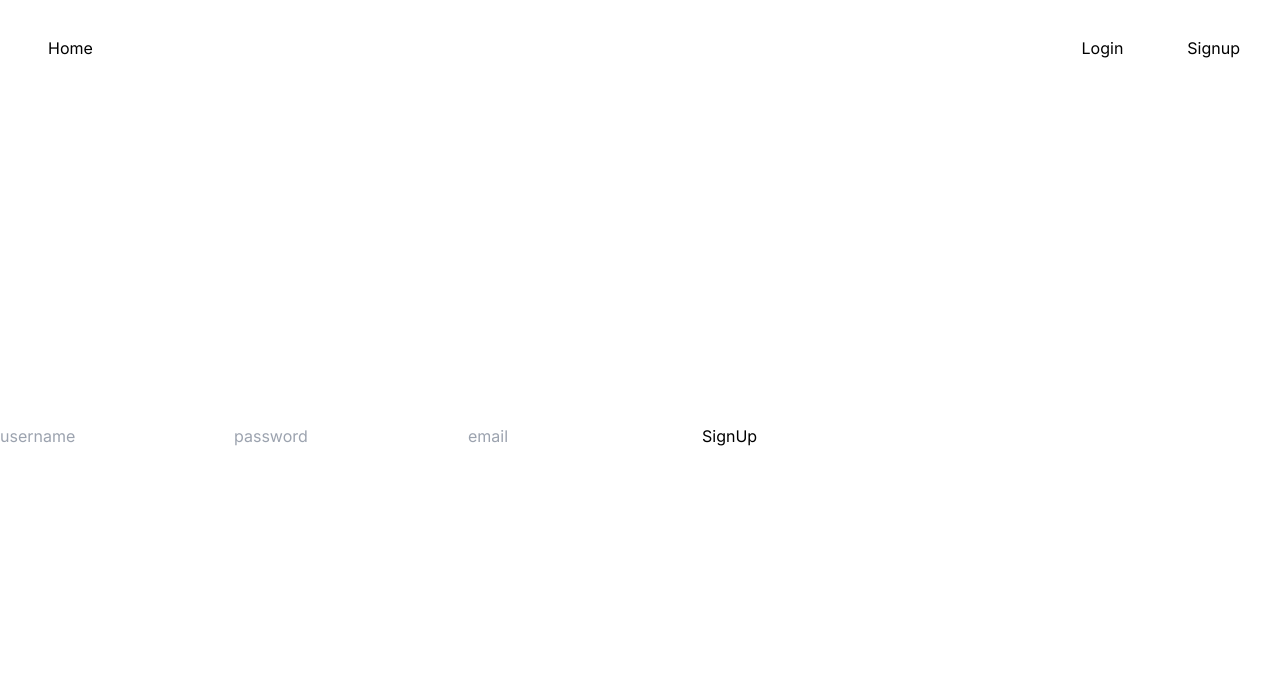
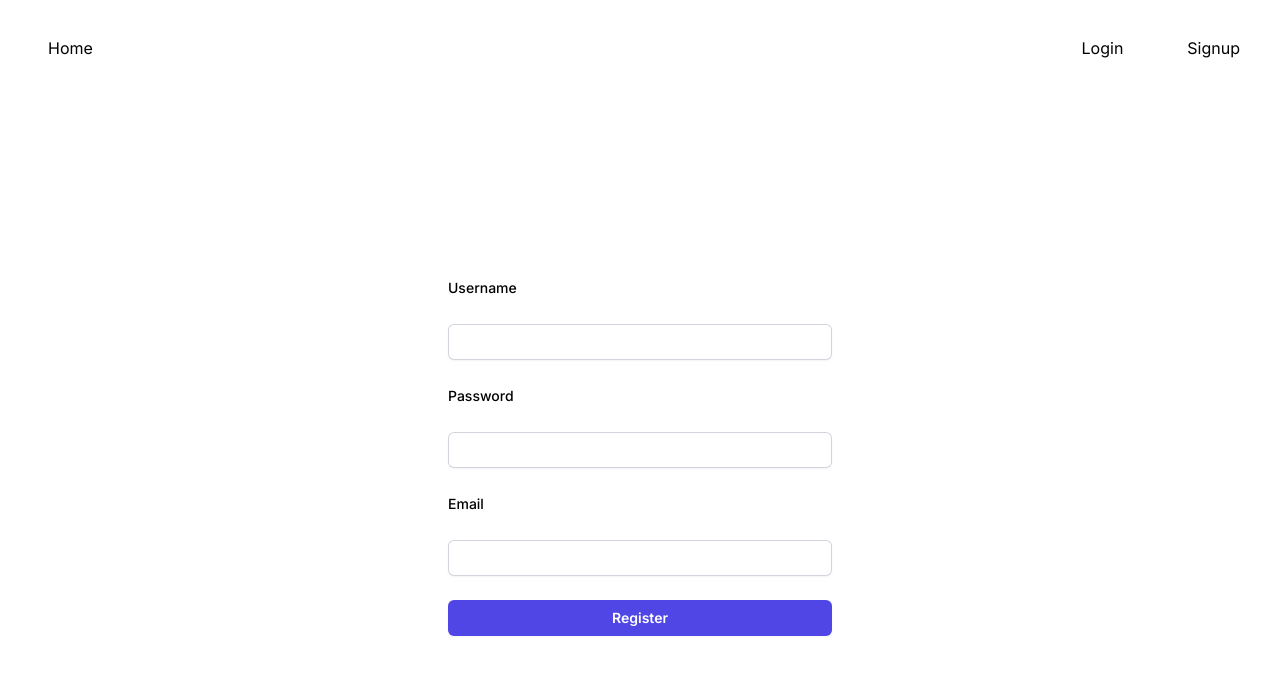
Before and after one commit to LucioFurnari/Blog-Client, a Next.js app: page /signup in a window 1280 px wide. Shown: the top 674 px of the page. Built offline with nearby package versions, Linux system fonts and the light colour scheme; no server answers.

Commit message:
Change style of the component

```diff
--- a/src/components/Signup/SignupForm.tsx
+++ b/src/components/Signup/SignupForm.tsx
@@ -20,11 +20,41 @@
   }
 
   return (
-    <form action={handleSubmit}>
-      <input className="text-black" type="text" name="username" placeholder="username"></input>
-      <input className="text-black" type="text" name="password" placeholder="password"></input>
-      <input className="text-black" type="email" name="email" placeholder="email"></input>
-      <button type="submit">SignUp</button>
+    <div className="mt-10 sm:mx-auto sm:w-full sm:max-w-sm">
+    <form className="space-y-6" action={handleSubmit}>
+      <label htmlFor="username" className="block text-sm font-medium leading-6">
+        Username
+      </label>
+      <input
+        className="mt-2 block w-full rounded-md border-0 py-1.5 px-1.5 text-gray-900 shadow-sm ring-1 ring-inset ring-gray-300 placeholder:text-gray-400 focus:ring-2 focus:ring-inset focus:ring-indigo-600 sm:text-sm sm:leading-6"
+        name="username"
+        id="username"
+        type="text"
+      />
+      <label htmlFor="password" className="block text-sm font-medium leading-6">
+        Password
+      </label>
+      <input
+        className="mt-2 block w-full rounded-md border-0 py-1.5 px-1.5 text-gray-900 shadow-sm ring-1 ring-inset ring-gray-300 placeholder:text-gray-400 focus:ring-2 focus:ring-inset focus:ring-indigo-600 sm:text-sm sm:leading-6"
+        name="password"
+        id="password"
+        type="text"
+      />
+      <label htmlFor="email" className="block text-sm font-medium leading-6">
+        Email
+      </label>
+      <input
+        className="mt-2 block w-full rounded-md border-0 py-1.5 px-1.5 text-gray-900 shadow-sm ring-1 ring-inset ring-gray-300 placeholder:text-gray-400 focus:ring-2 focus:ring-inset focus:ring-indigo-600 sm:text-sm sm:leading-6"
+        name="email"
+        id="email"
+        type="email"
+      />
+      <button
+        className="w-full rounded-md bg-indigo-600 px-3 py-1.5 text-sm font-semibold leading-6 text-white shadow-sm hover:bg-indigo-500 focus-visible:outline focus-visible:outline-2 focus-visible:outline-offset-2 focus-visible:outline-indigo-600"
+        type="submit">
+          Register
+        </button>
     </form>
+    </div>
   )
 }
```
